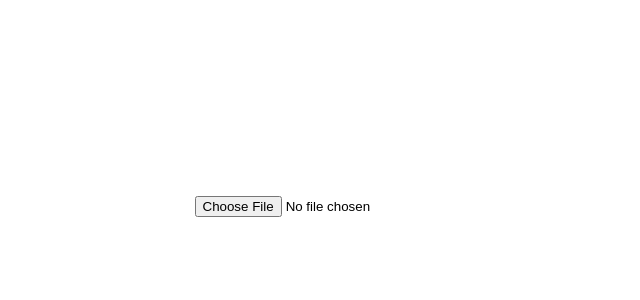
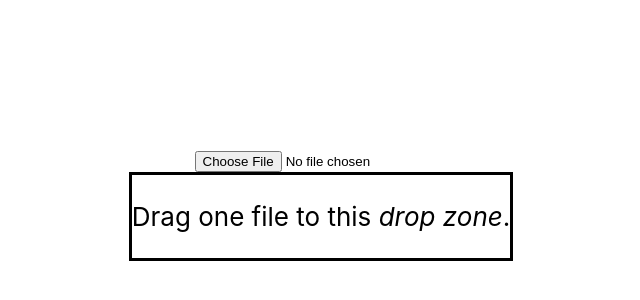
Before and after one commit to gpont/dogs-classifier, a React (Create React App) app: page / in a window 1280 px wide. Shown: the part 186-486 px from the top of the page, without its empty margins (319-959 px from the left). Built offline with nearby package versions, Linux system fonts and the light colour scheme.

Commit message:
add drag and drop

```diff
--- /dev/null
+++ b/src/components/drag-and-drop/drag-and-drop.tsx
@@ -0,0 +1,46 @@
+import React, { DragEvent, useCallback } from 'react';
+
+interface IDragAndDropProps {
+  onDropFile: (file: File) => void;
+}
+
+export const DragAndDrop: React.FC<IDragAndDropProps> = ({ onDropFile }) => {
+  const onDrop = useCallback((event: DragEvent<HTMLDivElement>) => {
+    event.preventDefault();
+
+    if (
+      event.dataTransfer !== null &&
+      event.dataTransfer.items.length > 0 &&
+      event.dataTransfer.items[0].kind === 'file'
+    ) {
+      const file = event.dataTransfer.items[0].getAsFile();
+
+      if (file !== null) {
+        onDropFile(file);
+      }
+    }
+  }, []);
+
+  const onDragEnter = useCallback((event: DragEvent<HTMLDivElement>) => {
+    event.stopPropagation();
+    event.preventDefault();
+  }, []);
+
+  const onDragOver = useCallback((event: DragEvent<HTMLDivElement>) => {
+    event.stopPropagation();
+    event.preventDefault();
+  }, []);
+
+  return (
+    <div
+      onDrop={onDrop}
+      onDragEnter={onDragEnter}
+      onDragOver={onDragOver}
+      style={{ border: '3px solid black' }}
+    >
+      <p>
+        Drag one file to this <i>drop zone</i>.
+      </p>
+    </div>
+  );
+};
--- /dev/null
+++ b/src/components/drag-and-drop/index.ts
@@ -0,0 +1 @@
+export * from './drag-and-drop';
--- /dev/null
+++ b/src/components/file-input/file-input.tsx
@@ -0,0 +1,29 @@
+import React, { useCallback, useRef } from 'react';
+
+interface IFileInputProps {
+  onChange: (file: File) => void;
+}
+
+export const FileInput: React.FC<IFileInputProps> = ({ onChange }) => {
+  const fileRef = useRef<HTMLInputElement | null>(null);
+
+  const onAddFile = useCallback(() => {
+    if (
+      fileRef.current?.files !== null &&
+      fileRef.current?.files !== undefined &&
+      fileRef.current.files.length > 0 &&
+      fileRef.current.files[0] !== null
+    ) {
+      onChange(fileRef.current.files[0]);
+    }
+  }, [fileRef.current]);
+
+  return (
+    <input
+      type="file"
+      accept="image/png, image/jpeg"
+      onChange={onAddFile}
+      ref={fileRef}
+    />
+  );
+};
--- /dev/null
+++ b/src/components/file-input/index.ts
@@ -0,0 +1 @@
+export * from './file-input';
--- a/src/features/breed-checker/breed-checker.tsx
+++ b/src/features/breed-checker/breed-checker.tsx
@@ -1,6 +1,8 @@
-import React, { useCallback, useRef } from 'react';
+import React, { useCallback } from 'react';
 
 import { useAppDispatch, useAppSelector } from '../../app/hooks';
+import { DragAndDrop } from '../../components/drag-and-drop';
+import { FileInput } from '../../components/file-input';
 import { breedsSelector, imgSelector, loadFile } from './breed-checker-slice';
 
 export const BreedChecker: React.FC = () => {
@@ -8,26 +10,12 @@ export const BreedChecker: React.FC = () => {
   const breeds = useAppSelector(breedsSelector);
   const loadedImg = useAppSelector(imgSelector);
 
-  const fileRef = useRef<HTMLInputElement | null>(null);
-
-  const onAddFile = useCallback(() => {
-    if (
-      fileRef.current?.files !== null &&
-      fileRef.current?.files !== undefined &&
-      fileRef.current.files.length > 0
-    ) {
-      dispatch(loadFile(fileRef.current.files[0]));
-    }
-  }, [fileRef.current]);
+  const onAddFile = useCallback((file: File) => dispatch(loadFile(file)), []);
 
   return (
     <div>
-      <input
-        type="file"
-        accept="image/png, image/jpeg"
-        onChange={onAddFile}
-        ref={fileRef}
-      />
+      <FileInput onChange={onAddFile} />
+      <DragAndDrop onDropFile={onAddFile} />
 
       {loadedImg === null ? null : <img src={loadedImg} />}
 
```
Also changed, not shown: .eslintrc.yaml, 1 other file (tests, documents, lock files or other folders).
